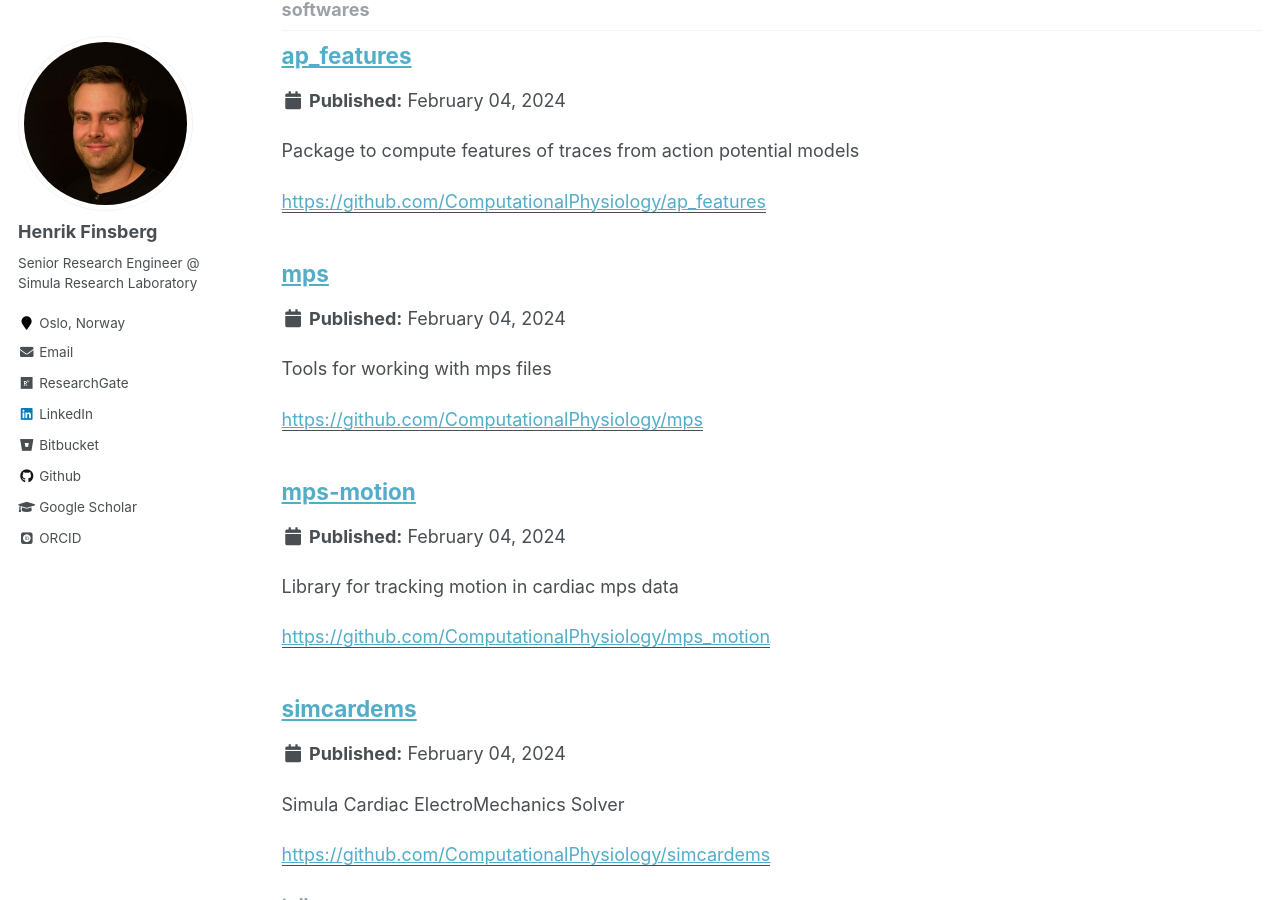
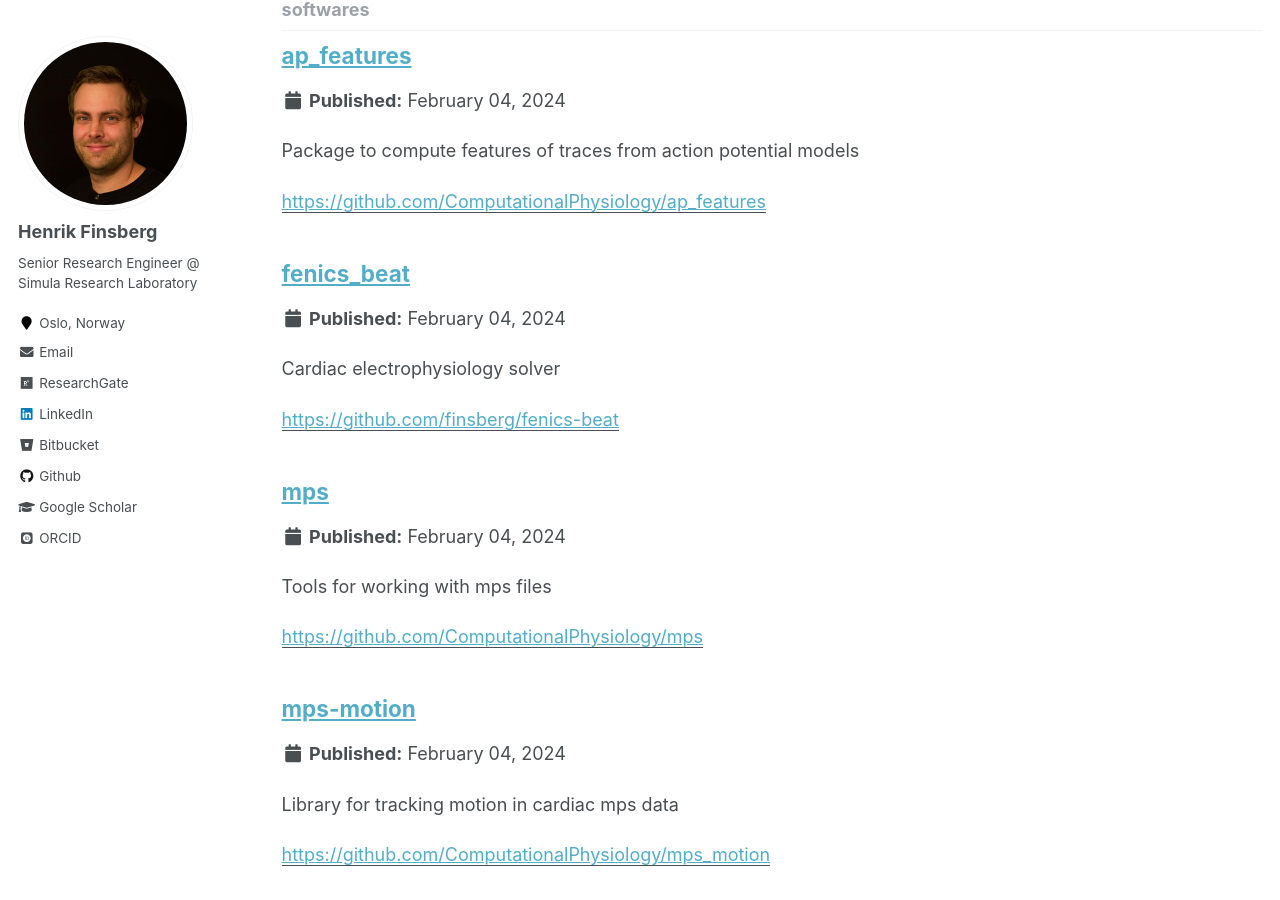
Before and after one commit to finsberg/finsberg.github.io, a Jekyll site: the page built from _pages/collection-archive.html, in a window 1280 px wide and 900 px high, scrolled down 6945 px. Built offline with Jekyll 4.4.1, drawn with Linux system fonts in a browser that asks for light colours; some web fonts are replaced.

Commit message:
Add fenics-beat

```diff
--- a/_projects/simcardiotest.md
+++ b/_projects/simcardiotest.md
@@ -9,3 +9,4 @@ Despite massive investment in healthcare, huge R&D cost increase and regulatory
 ## Related software projects
 
 - <a href="{{ site.url }}/softwares/simcardems">simcardems</a>
+- <a href="{{ site.url }}/softwares/fenics_beat">fenics-beat</a>
--- /dev/null
+++ b/_softwares/fenics_beat.md
@@ -0,0 +1,8 @@
+---
+title: "fenics_beat"
+excerpt: "Cardiac electrophysiology solver"
+collection: softwares
+paperurl: "https://github.com/finsberg/fenics-beat"
+---
+
+A simplified version of cbcbeat for running cardiac electrophysiology simulations.
```
